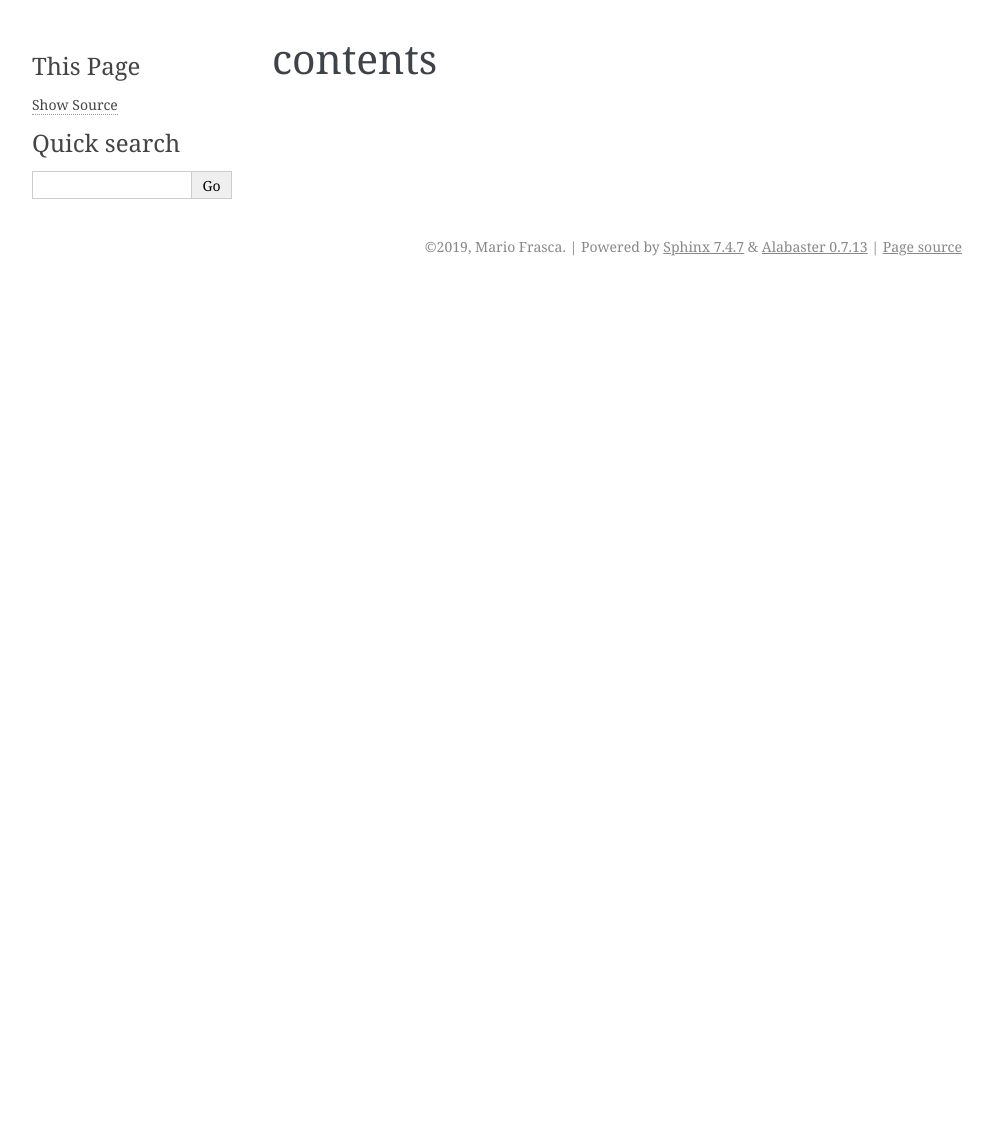
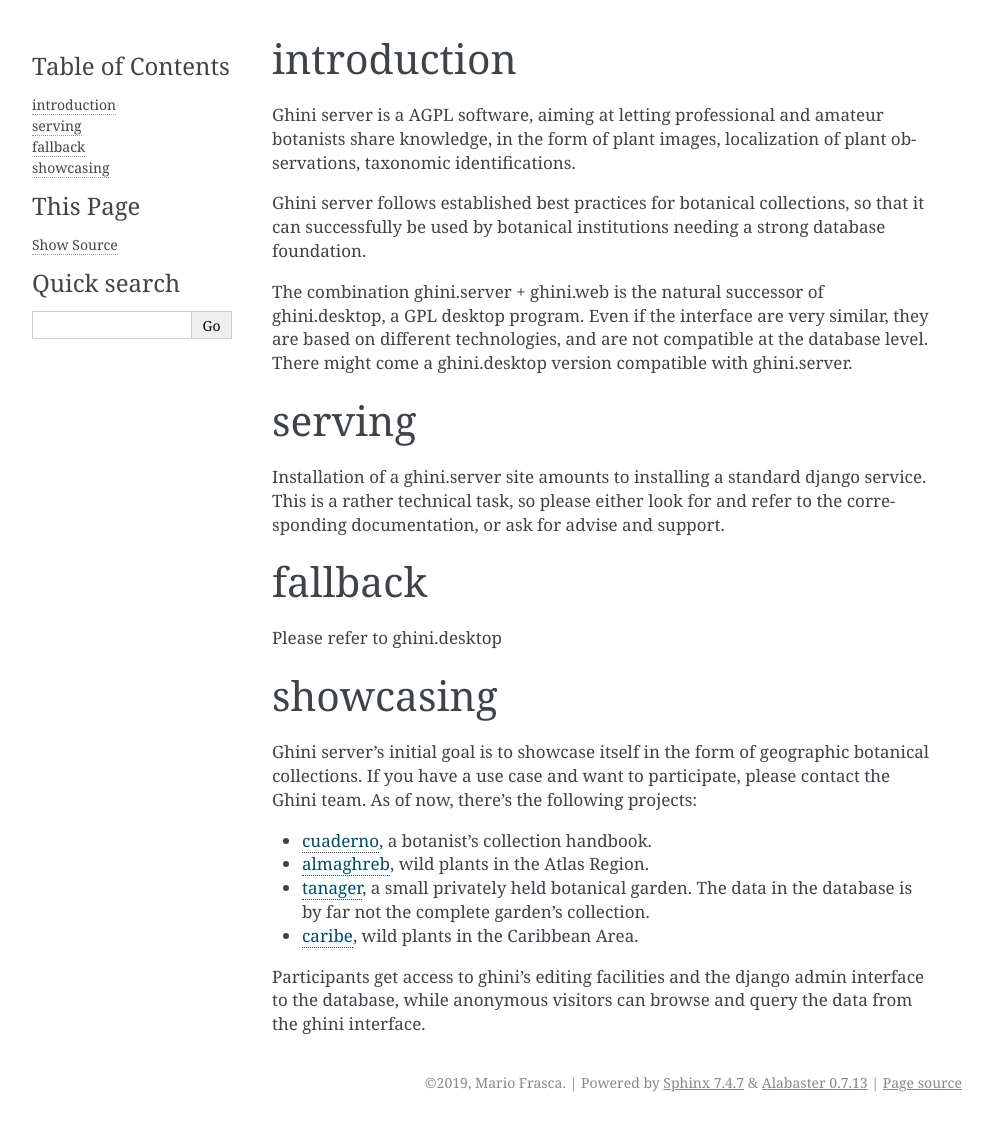
Before and after one commit to Ghini/server, a Sphinx documentation site: the page built from docs/introduction.rst, in a window 1280 px wide. Shown: the whole page, without its empty margins (148-1141 px from the left). Built offline with Sphinx 7.4.7, drawn with Linux system fonts in a browser that asks for light colours; before the commit the page ends 900 px from its top, so only the background shows below that.

Commit message:
introduction and what's showcasing

```diff
--- a/docs/introduction.rst
+++ b/docs/introduction.rst
@@ -1,2 +1,43 @@
-contents
+introduction
 ---------------------------
+
+Ghini server is a AGPL software, aiming at letting professional and amateur botanists share
+knowledge, in the form of plant images, localization of plant observations, taxonomic
+identifications.
+
+Ghini server follows established best practices for botanical collections, so that it can
+successfully be used by botanical institutions needing a strong database foundation.
+
+The combination ghini.server + ghini.web is the natural successor of ghini.desktop, a GPL
+desktop program.  Even if the interface are very similar, they are based on different
+technologies, and are not compatible at the database level.  There might come a
+ghini.desktop version compatible with ghini.server.
+
+serving
+-----------
+
+Installation of a ghini.server site amounts to installing a standard django service.  This
+is a rather technical task, so please either look for and refer to the corresponding
+documentation, or ask for advise and support.
+
+fallback
+-----------
+
+Please refer to ghini.desktop
+
+showcasing
+-----------
+
+Ghini server's initial goal is to showcase itself in the form of geographic botanical
+collections.  If you have a use case and want to participate, please contact the Ghini team.
+As of now, there's the following projects:
+
+- `cuaderno <https://cuaderno.ghini.me>`_, a botanist's collection handbook.
+- `almaghreb <https://almaghreb.ghini.me>`_, wild plants in the Atlas Region.
+
+- `tanager <https://tanager.ghini.me>`_, a small privately held botanical garden.  The data
+  in the database is by far not the complete garden's collection.
+- `caribe <https://caribe.ghini.me>`_, wild plants in the Caribbean Area.
+
+Participants get access to ghini's editing facilities and the django admin interface to the
+database, while anonymous visitors can browse and query the data from the ghini interface.
```
